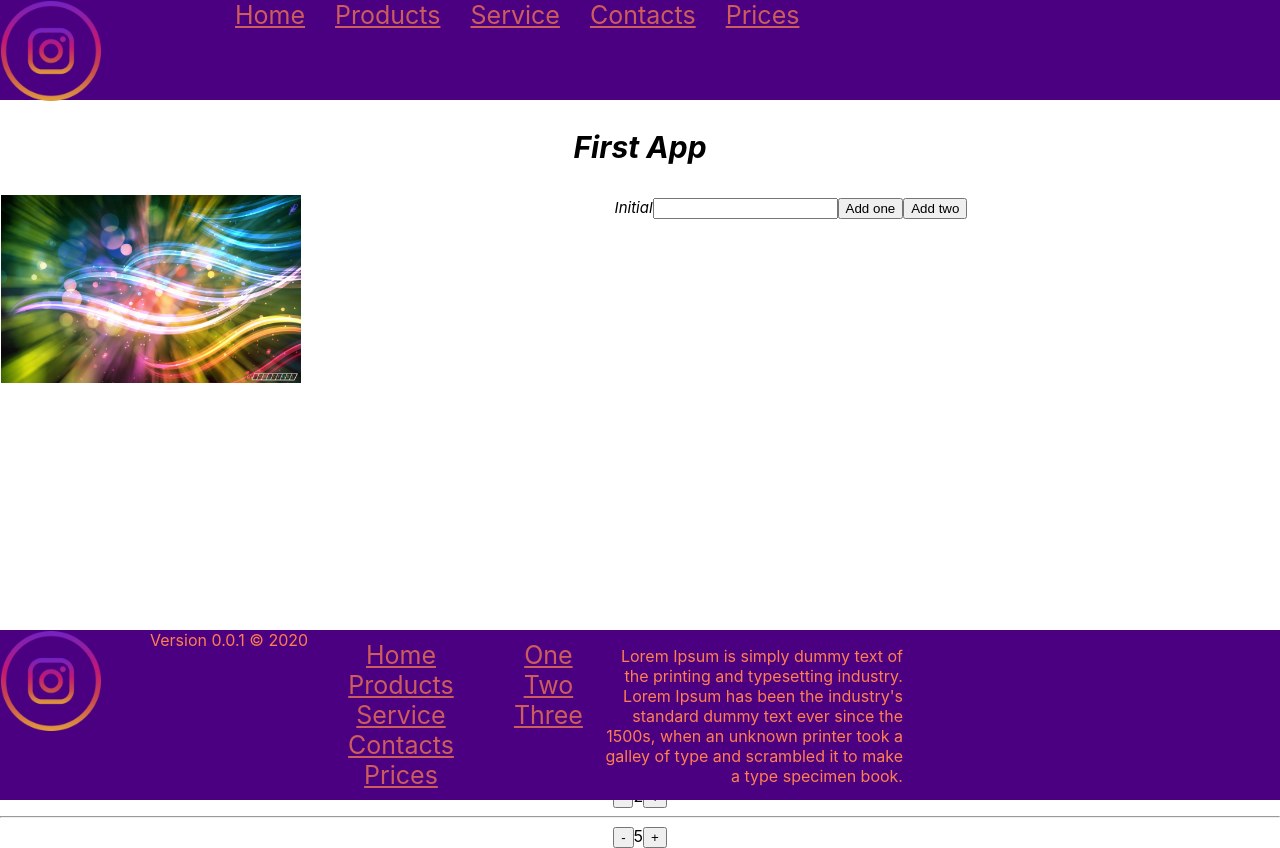
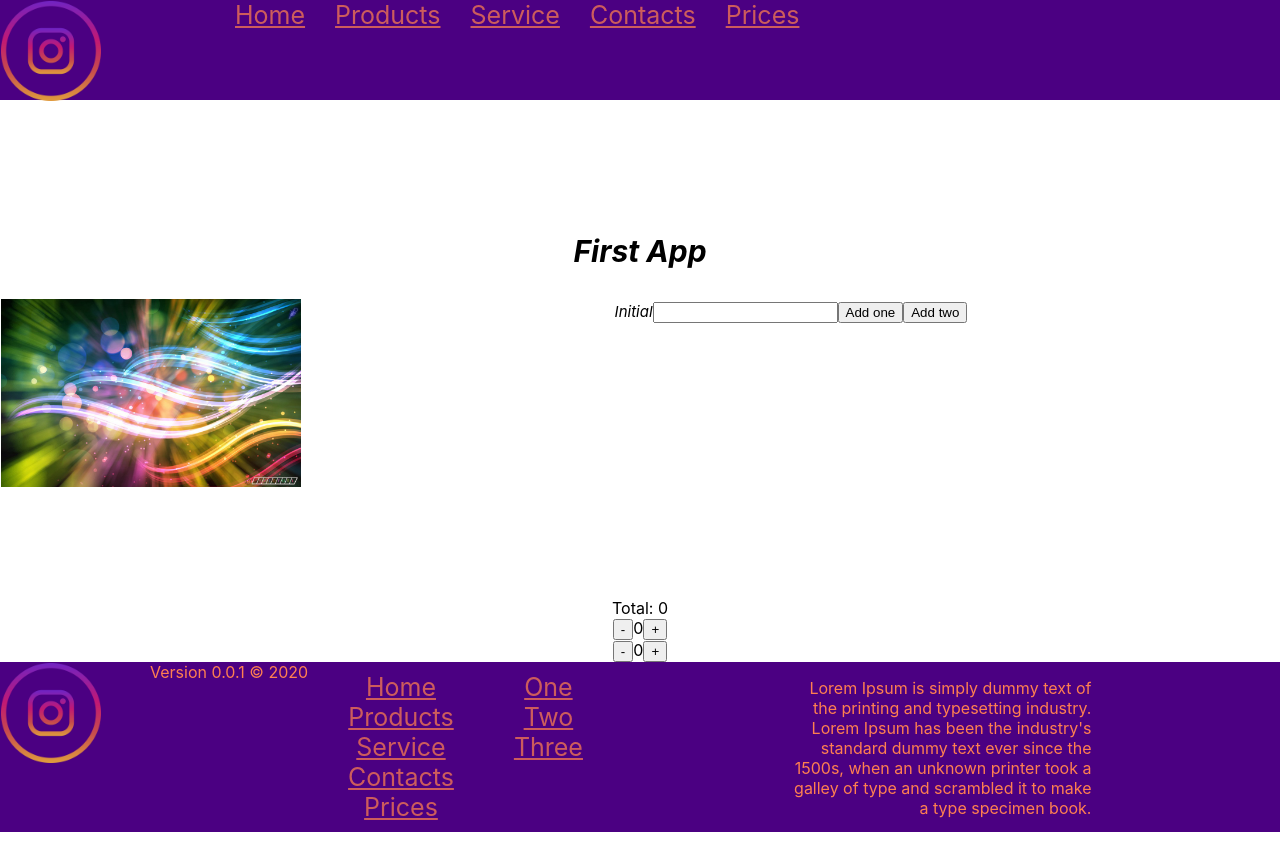
Before and after one commit to TatsianaH/cra1, a React (Create React App) app: page / in a window 1280 px wide. Built offline with nearby package versions, Linux system fonts and the light colour scheme.

Commit message:
add counter with total

```diff
--- a/src/components/App.jsx
+++ b/src/components/App.jsx
@@ -45,25 +45,25 @@
 ];
 const textStory = 'Lorem Ipsum is simply dummy text of the printing and typesetting industry. Lorem Ipsum has been the industry\'s standard dummy text ever since the 1500s, when an unknown printer took a galley of type and scrambled it to make a type specimen book.';
 
-const counter1 = 2, counter2 = 5;
-const totalCounter = counter1 + counter2;
 function App() {
-const [totalCount, setTotalCount] = useState(0);
-
-
-    function countChanges(value){
-        console.log('CLICKED' + value);
-        setTotalCount(value);
-    }
+    const nums = [0, 0];
+    const sum = nums.reduce((a, b) => a + b);
+const [total, setTotal] = useState(sum);
+   const totalCount = (value) => {
+       setTotal(value + total);
+   };
 
     return (
         <div className="App">
             <Header menuItems={items}/>
             <Content />
-            Total: {totalCount}
-            <Counter startCount={counter1} countChanges={countChanges}/>
-            <hr/>
-            <Counter startCount={counter2} countChanges={countChanges}/>
+
+            Total: {total}
+
+            {nums.map(el =>
+            <Counter num={el} totalCount={totalCount}/>
+            )}
+
             <Footer menuItems={items} items2={items2} textStory={textStory}/>
         </div>
     );
--- a/src/components/Counter.jsx
+++ b/src/components/Counter.jsx
@@ -2,21 +2,21 @@
 
 function Counter(props) {
 
-    const [count, setCount] = useState(props.startCount);
+    const [count, setCount] = useState(props.num);
 
     const countChangePlusHandler = () => {
         setCount(count + 1);
-        props.countChanges(count + 1);
+        props.totalCount(1);
     };
 
     const countChangeMinusHandler = () => {
         setCount(count - 1);
-        props.countChanges(count - 1);
+        props.totalCount(- 1);
     };
 
 return (
     <div>
-<button onClick={countChangeMinusHandler}>-</button>
+        <button onClick={countChangeMinusHandler}>-</button>
         {count}
         <button onClick={countChangePlusHandler}>+</button>
     </div>
--- a/src/index.css
+++ b/src/index.css
@@ -8,7 +8,6 @@
   height: 100vh
 }
 header {
-  position: absolute;
   left: 0;
   top: 0;
   right: 0;
@@ -27,10 +26,12 @@
   color: coral;
   margin: 0;
   padding: 0;
-  position: absolute;
+  display: flex;
   left: 0;
   bottom: 0;
   right: 0;
+  width: 100%;
+  column-count: 4;
 }
 
 .logo{
@@ -53,6 +54,10 @@
   display: flex;
 }
 
+div {
+  margin: 0 auto;
+  text-align: center;
+}
 header nav {
 display: inline-block;
   width: 960px;
@@ -93,7 +98,7 @@
   line-height: 1.8;
   font-size: 15px;
   font-style: italic;
-  height: 77vh
+  height: 43vh
 }
 
 .txtlink {
```
